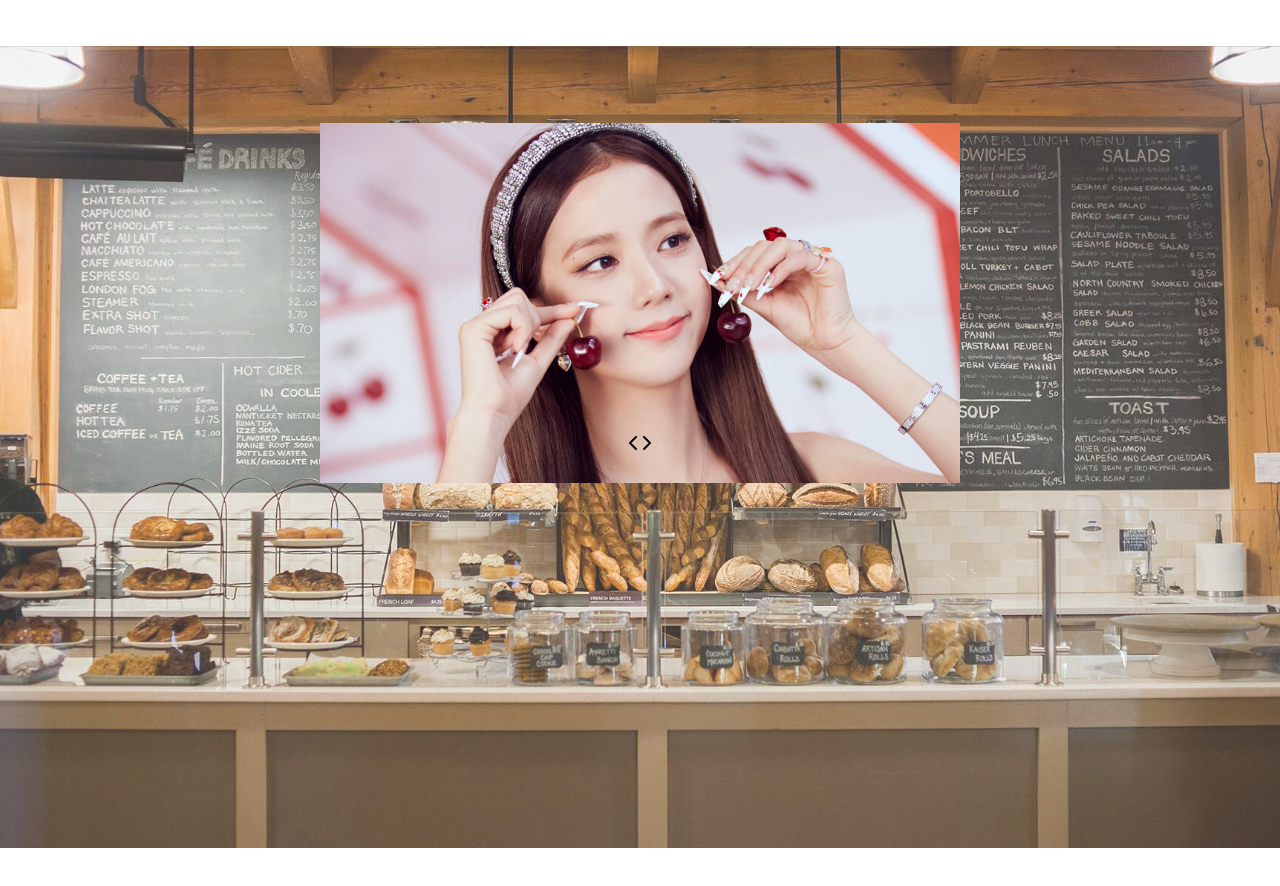
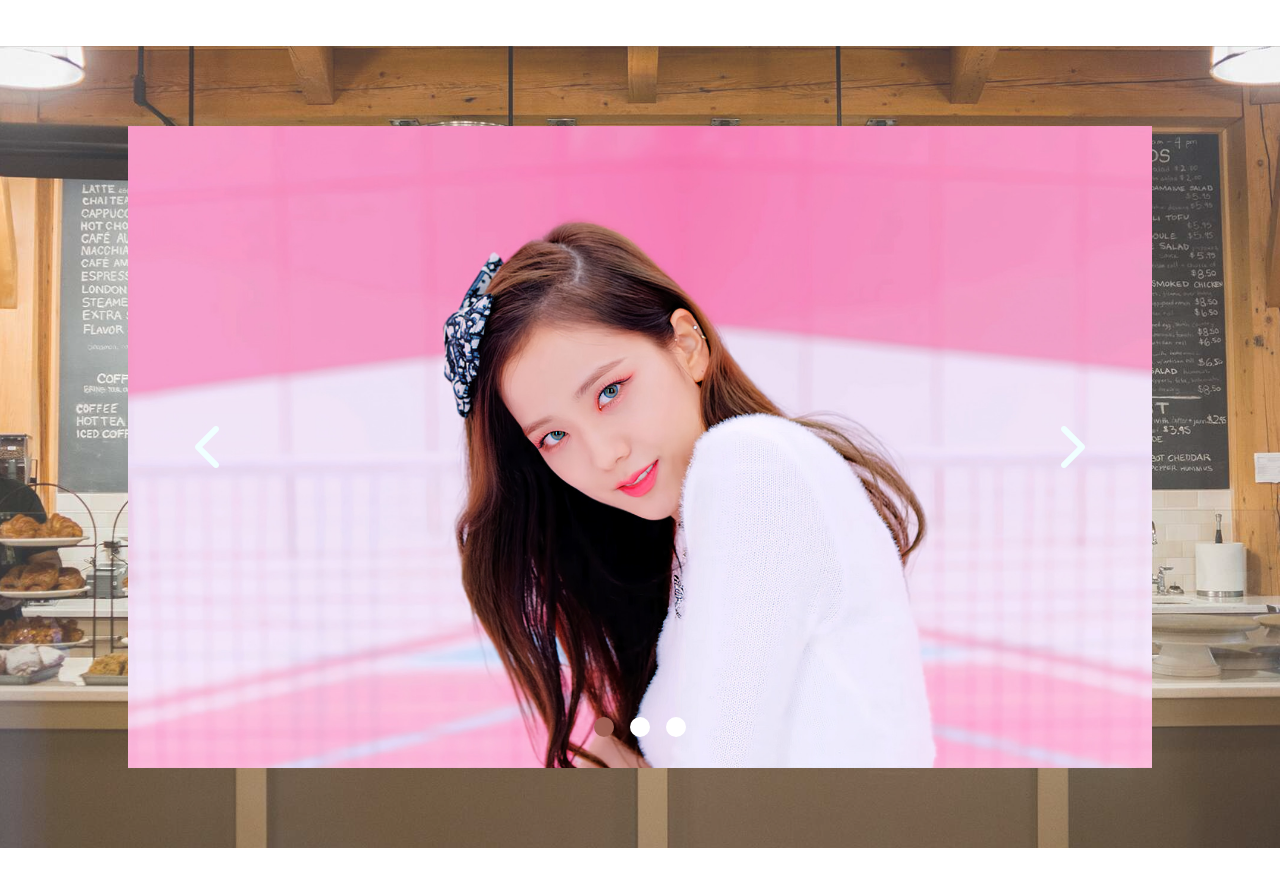
Before and after one commit to ZhenHern/FYP2022, a Vue app: page / in a window 1280 px wide. Shown: the part 320-1206 px from the top of the page. Built offline with nearby package versions, Linux system fonts and the light colour scheme.

Commit message:
Created Carousel function

```diff
--- a/src/components/carousel/Carousel.vue
+++ b/src/components/carousel/Carousel.vue
@@ -2,45 +2,121 @@
   <div class="carousel">
     <div class="navigate">
       <div class="toggle-page left">
-        <i class="fas fa-chevron-left"></i>
+        <i @click="prevSlide" class="fas fa-chevron-left fa-3x"></i>
       </div>
       <div class="toggle-page right">
-        <i class="fas fa-chevron-right  "></i>
+        <i @click="nextSlide" class="fas fa-chevron-right fa-3x"></i>
       </div>
     </div>
-    <slot :currentSlide="currentSlide"/>
+    <div class="pagination">
+      <span @click="goToSlide(index)" v-for="(slide, index) in getSlideCount" :key="index" :class="{active : index  === currentSlide }">
+
+      </span>
+    </div>
+
+    <Slide :currentSlide="currentSlide"/>
   </div>
 </template>
 
 <script>
-import {ref} from "vue"
+import { ref, onMounted } from 'vue'
+import Slide from "./Slide.vue";
+
 export default {
   name: "CarouselComponent",
-  data() {
-    return {
-      currentSlide: ref(1)
+  components: {Slide},
+  setup() {
+    const currentSlide = ref(0);
+    const getSlideCount = ref(null);
+
+    const nextSlide = () => {
+      if (currentSlide.value + 1 === getSlideCount.value) {
+        currentSlide.value = 0;
+        return;
+      }
+      currentSlide.value += 1;
     }
+
+    const prevSlide = () => {
+      if (currentSlide.value === 0) {
+        currentSlide.value = getSlideCount.value - 1;
+        return;
+      }
+      currentSlide.value -= 1;
+    }
+
+    const goToSlide = (index) => {
+      currentSlide.value = index;
+    }
+
+
+
+    onMounted(() => {
+      getSlideCount.value = document.querySelectorAll('.slide').length;
+      console.log(getSlideCount.value)
+    })
+
+    return { currentSlide, getSlideCount, nextSlide, prevSlide, goToSlide};
   }
 }
 </script>
 
-<style>
+<style scoped>
 .carousel {
   position: relative;
   width: 100%;
   height: 80%;
-  margin-top: 6%;
-  justify-content: center;
-  align-items: center;
 }
 
 .navigate {
   position: absolute;
   height: 100%;
-  width: 100%;
+  width: 70%;
   display: flex;
   justify-content: center;
   align-items: center;
   z-index: 3;
+  margin-left: 15%;
 }
+
+.toggle-page {
+  display: flex;
+  flex: 1;
+}
+
+.right {
+  justify-content: flex-end;
+}
+
+i {
+  color: azure;
+  cursor: pointer;
+}
+
+.pagination {
+  position: absolute;
+  height: 3%;
+  width: 100%;
+  bottom: 5%;
+  display: flex;
+  justify-content: center;
+  gap: 16px;
+}
+
+span {
+  z-index: 3;
+  cursor: pointer;
+  border-radius: 50%;
+  width: 20px;
+  height: 20px;
+  background-color: white;
+  box-shadow: 0 1px 3px 0 rgba(0,0,0,0,1), 0 1px 2px 0 rgba(0,0,0,0.06);
+}
+
+.active {
+  background-color: rgba(160, 97, 84, 0.986);
+}
+
+
+
 </style>
--- a/src/components/carousel/Slide.vue
+++ b/src/components/carousel/Slide.vue
@@ -1,17 +1,37 @@
 <template>
-  <div class="slide">
-    <transition name="slide">
-        <slot/>
-    </transition>
+  <div class="slide" v-for="(slide, index) in carouselSlides" :key="index">
+    <img v-show="currentSlide == index" :src="require(`../../assets/${slide}.jpg`)">
   </div>
 </template>
 
 <script>
 export default {
-  name: "SlideComponent"
+  name: "SlideComponent",
+  props: {
+    currentSlide: Number
+  },
+  data() {
+    return {
+      carouselSlides: ["slide1","slide2","slide3"] ,
+      slideCounts: 0
+    }
+  }
 }
 </script>
 
-<style>
+<style scoped>
+.slide {
+  display: flex;
+  justify-content: center;
 
+}
+
+img {
+  position: absolute;
+  min-width: 50%;
+  max-width: 80%;
+  max-height: 100%;
+  min-height: 100%;
+  object-fit: cover;
+}
 </style>
--- a/src/components/landingPage/HomeContent.vue
+++ b/src/components/landingPage/HomeContent.vue
@@ -4,12 +4,7 @@
           Home Page
         </div>
         <div class="picture">
-          <Carousel v-slot={currentSlide}>
-            <Slide v-for="(slide, index) in carouselSlides" :key="index">
-              <div v-show="currentSlide === index" class="slide-info">
-                <img :src="require(`../../assets/${slide}.jpg`)">
-              </div>
-            </Slide>
+          <Carousel>
           </Carousel>
         </div>
       </div>
@@ -17,17 +12,12 @@
 
 <script>
 import Carousel from "../carousel/Carousel.vue";
-import Slide from "../carousel/Slide.vue";
+
 
 
 export default {
   name: "HomeContent",
-  components: {Carousel, Slide},
-  data() {
-    return {
-      carouselSlides: ["slide1","slide2","slide3"]
-    }
-  }
+  components: {Carousel},
 }
 </script>
 
@@ -60,7 +50,8 @@ export default {
   --bg-image: url(../../assets/landingpage1.jpg);
   --bg-image-opacity: 80%;
   flex-direction: row;
-  justify-content: flex-start;
+  justify-content: center;
+  align-items: center;
 }
 
 .picture::after {
@@ -79,10 +70,5 @@ export default {
   margin-left: 25%;
 }
 
-img {
-  position: relative;
-  max-width: 100%;
-  max-height: 100%;
-  object-fit: cover;
-}
+
 </style>
```
